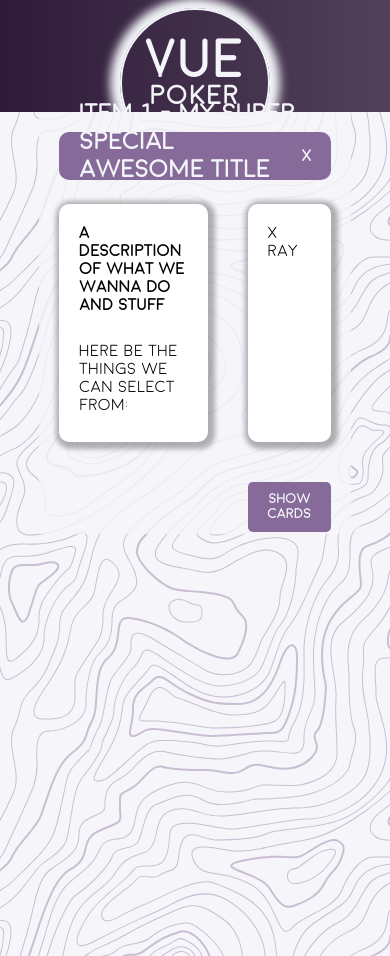
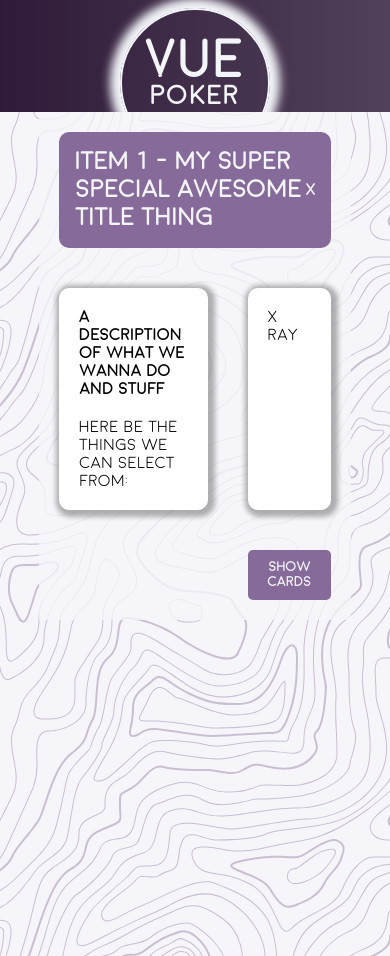
Before and after one commit to raymoo42/vuepoker, a Nuxt app: page / in a window 390 px wide. Built offline with nearby package versions, Linux system fonts and the light colour scheme.

Commit message:
more responsive I guess

```diff
--- a/components/AppActiveItem.vue
+++ b/components/AppActiveItem.vue
@@ -46,7 +46,6 @@ export default {
   display: grid;
 
   grid-template-columns: 3fr 1fr;
-  grid-template-rows: 2rem 1fr 2rem;
 
   grid-gap: 40px;
 }
@@ -58,12 +57,11 @@ export default {
   align-items: center;
 
   background: #866a99;
-  padding: 0px 20px;
+  padding: 1rem;
   border-radius: 10px 10px;
 
   color: #f3f5f9;
   width: 100%;
-  height: 3rem;
 }
 
 .card--box {
```
